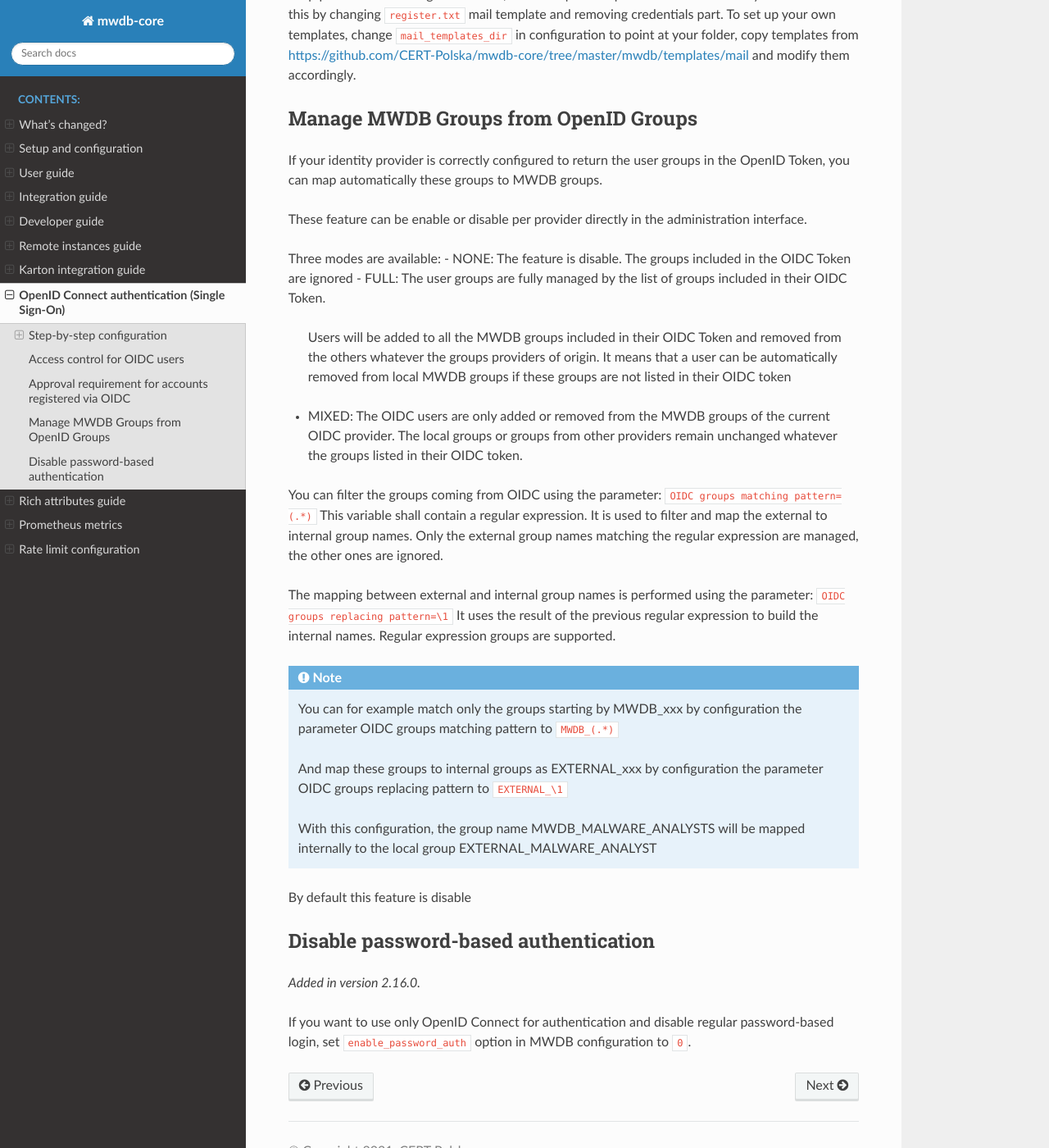
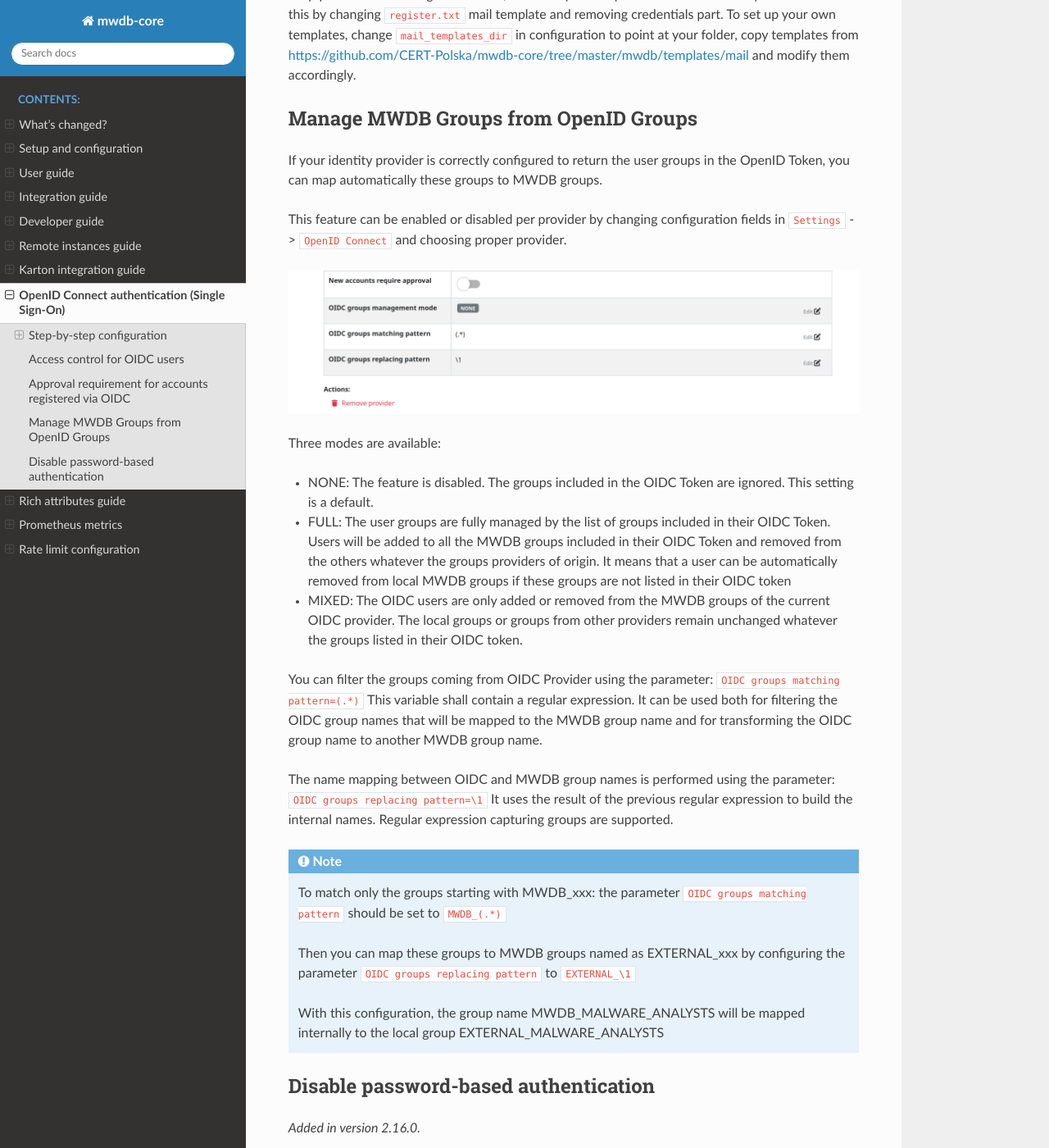
Before and after one commit to CERT-Polska/mwdb-core, a Sphinx documentation site: the page built from docs/oauth-guide.rst, in a window 1280 px wide and 1400 px high, scrolled down 11852 px. Shown: the whole window at 82% size. Built offline with Sphinx 7.4.7 and the Read the Docs theme 3.1.0, drawn with Linux system fonts in a browser that asks for light colours.

Commit message:
Docs improvements

```diff
--- a/docs/oauth-guide.rst
+++ b/docs/oauth-guide.rst
@@ -220,34 +220,37 @@
 If your identity provider is correctly configured to return the user groups in the OpenID Token,
 you can map automatically these groups to MWDB groups.
 
-These feature can be enable or disable per provider directly in the administration interface.
+This feature can be enabled or disabled per provider by changing configuration fields in ``Settings`` -> ``OpenID Connect`` and
+choosing proper provider.
+
+.. image:: ./_static/oidc-groups-settings.png
+   :target: ./_static/oidc-groups-settings.png
+   :alt: OIDC groups management settings
 
 Three modes are available:
-- NONE: The feature is disable. The groups included in the OIDC Token are ignored
+
+- NONE: The feature is disabled. The groups included in the OIDC Token are ignored. This setting is a default.
 - FULL: The user groups are fully managed by the list of groups included in their OIDC Token.
   Users will be added to all the MWDB groups included in their OIDC Token and removed from the others whatever the groups providers of origin.
   It means that a user can be automatically removed from local MWDB groups if these groups are not listed in their OIDC token
 - MIXED: The OIDC users are only added or removed from the MWDB groups of the current OIDC provider.
   The local groups or groups from other providers remain unchanged whatever the groups listed in their OIDC token.
 
-You can filter the groups coming from OIDC using the parameter: ``OIDC groups matching pattern=(.*)``
-This variable shall contain a regular expression. It is used to filter and map the external to internal group names.
-Only the external group names matching the regular expression are managed, the other ones are ignored.
+You can filter the groups coming from OIDC Provider using the parameter: ``OIDC groups matching pattern=(.*)``
+This variable shall contain a regular expression. It can be used both for filtering the OIDC group names that will be mapped
+to the MWDB group name and for transforming the OIDC group name to another MWDB group name.
 
-The mapping between external and internal group names is performed using the parameter: ``OIDC groups replacing pattern=\1``
+The name mapping between OIDC and MWDB group names is performed using the parameter: ``OIDC groups replacing pattern=\1``
 It uses the result of the previous regular expression to build the internal names.
-Regular expression groups are supported.
+Regular expression capturing groups are supported.
 
 .. note::
 
-   You can for example match only the groups starting by MWDB_xxx by configuration the parameter OIDC groups matching pattern to ``MWDB_(.*)``
+   To match only the groups starting with MWDB_xxx: the parameter ``OIDC groups matching pattern`` should be set to ``MWDB_(.*)``
 
-   And map these groups to internal groups as EXTERNAL_xxx by configuration the parameter OIDC groups replacing pattern to ``EXTERNAL_\1``
+   Then you can map these groups to MWDB groups named as EXTERNAL_xxx by configuring the parameter ``OIDC groups replacing pattern`` to ``EXTERNAL_\1``
 
-   With this configuration, the group name MWDB_MALWARE_ANALYSTS will be mapped internally to the local group EXTERNAL_MALWARE_ANALYST
-
-
-By default this feature is disable
+   With this configuration, the group name MWDB_MALWARE_ANALYSTS will be mapped internally to the local group EXTERNAL_MALWARE_ANALYSTS
 
 Disable password-based authentication
 -------------------------------------
```
Also changed, not shown: docs/_static/oidc-groups-settings.png (added).
